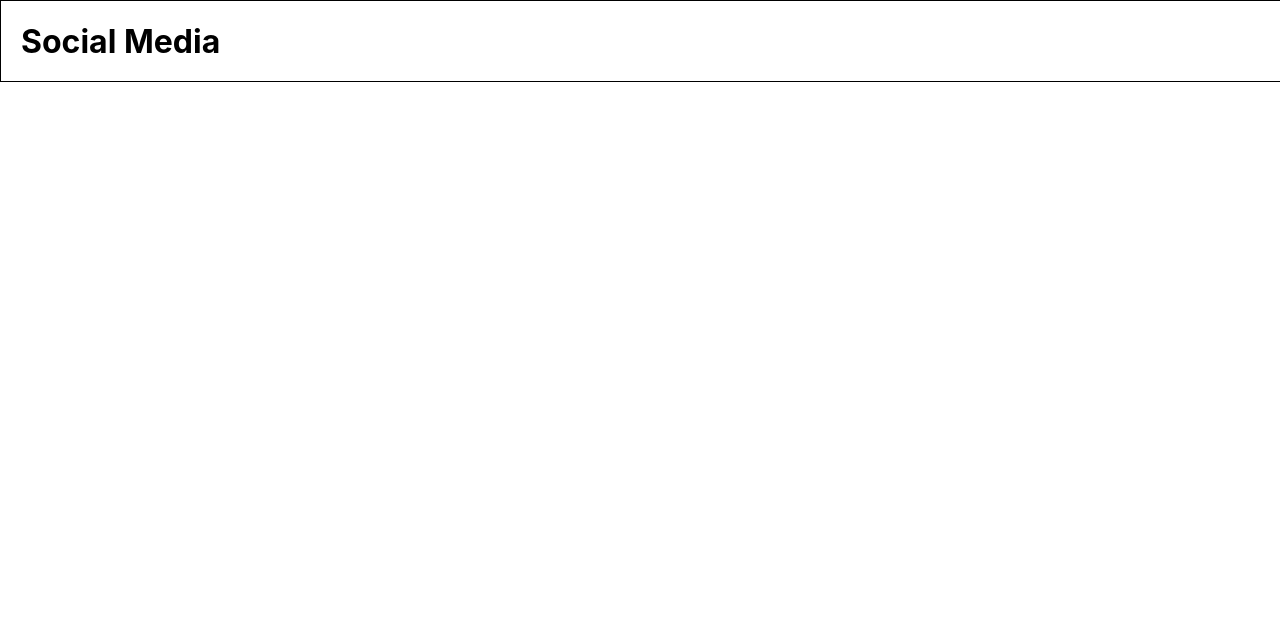
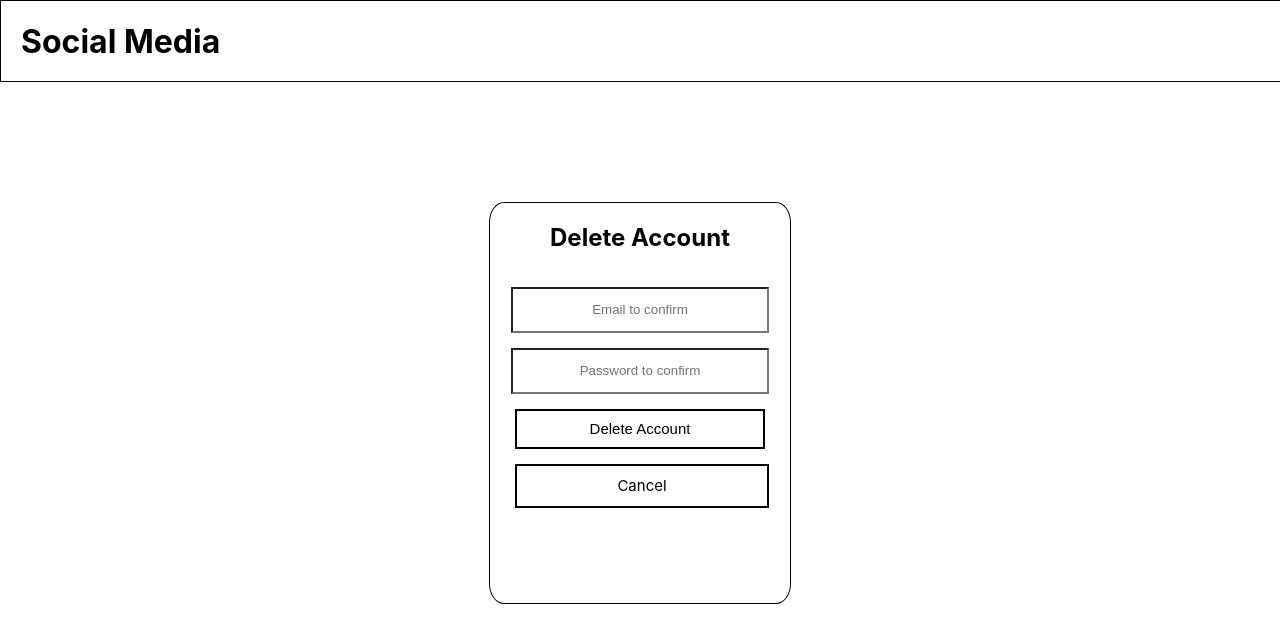
Before and after one commit to Tomal1/social-media, a React (Create React App) app: page /DeleteAccount in a window 1280 px wide. Before the commit this address had no page. Shown: the top 642 px of the page. Built offline with nearby package versions, Linux system fonts and the light colour scheme.

Commit message:
delete nav link now connctes to delete account modal

```diff
--- a/src/App.js
+++ b/src/App.js
@@ -10,6 +10,7 @@ import Login from './Components/Login';
 import Signup from './Components/Signup';
 import Header from './Components/Header';
 import Profile from "./Components/Profile";
+import DeleteAccount from "./Components/DeleteAccount";
 
 
 
@@ -24,6 +25,7 @@ function App() {
         <Route path="/" element={<Login/>}/>
         <Route path="/Signup" element={<Signup/>}/>
         <Route path="/Profile" element={ <Profile/>}/>
+        <Route path="/DeleteAccount" element={<DeleteAccount/>}/>
       </Routes>
     </Router>
     </>
--- /dev/null
+++ b/src/Components/DeleteAccount/deleteAcc.css
@@ -0,0 +1,14 @@
+.deleteCon{
+    display: flex;
+    justify-content: center;
+    text-align: center;
+ }
+
+ .deleteForm{
+    margin:15vh 0px 0px 0px;
+    border: 1px solid black;
+    height:400px;
+    width: 300px;
+    border-radius: 5%;
+
+ }
--- /dev/null
+++ b/src/Components/DeleteAccount/index.js
@@ -0,0 +1,25 @@
+import React from "react";
+import { Link } from "react-router-dom";
+import "./deleteAcc.css"
+
+const DeleteAccount = () => {
+    return(
+        <>
+        <div className="deleteCon">
+            <form className="deleteForm">
+                <h2>Delete Account</h2>
+                <input type="email" placeholder="Email to confirm" className="Email"/>
+                {/* {errors.email && <span className="text-danger">{errors.email}</span>} */}
+                <input type="password" placeholder="Password to confirm" />
+                {/* {errors.password && <span>{errors.password}</span>} */}
+                <input type="submit" className="Delete modalLinks" value="Delete Account"/>
+                <Link to="/Profile" className="Cancel modalLinks">Cancel</Link>
+            </form>
+        </div>
+        </>
+
+    )
+
+}
+
+export default DeleteAccount;
--- a/src/Components/Profile/index.js
+++ b/src/Components/Profile/index.js
@@ -1,17 +1,17 @@
 import React from "react";
 import "./profile.css"
-
+import { Link } from "react-router-dom";
 
 const profile = () => {
     return(
         <>
             <div className="ProfileCon">
-               {/* need to to change this to a sepperate componant later */}
+               {/* need to to change this to a separate component later */}
                 <nav>
                     <ul>
-                        <li>News Feed</li>
-                        <li>Delete Account</li>
-                        <li>Log Out</li>
+                        <li className="navLinkes">News Feed</li>
+                        <Link to ="/DeleteAccount" className="navLinkes">Delete Account</Link>
+                        <li className="navLinkes">Log Out</li>
                     </ul>
                 </nav>
                 <form className="ProfilePicCon">
--- a/src/Components/Profile/profile.css
+++ b/src/Components/Profile/profile.css
@@ -1,5 +1,5 @@
 
-ul{
+nav ul{
     list-style: none;
     padding: 0px;
     margin: 0px;
@@ -12,10 +12,17 @@ ul{
 }
 
 
-ul li{
+nav ul .navLinkes{
     color: black;
     display: inline;
     margin:0px 10px 0px 10px
+}
+
+nav ul .navLinkes:hover{
+    background:black;
+    opacity: 0.5;
+    cursor: pointer;
+    color: white;
 }
 
 .ProfileCon{
```
